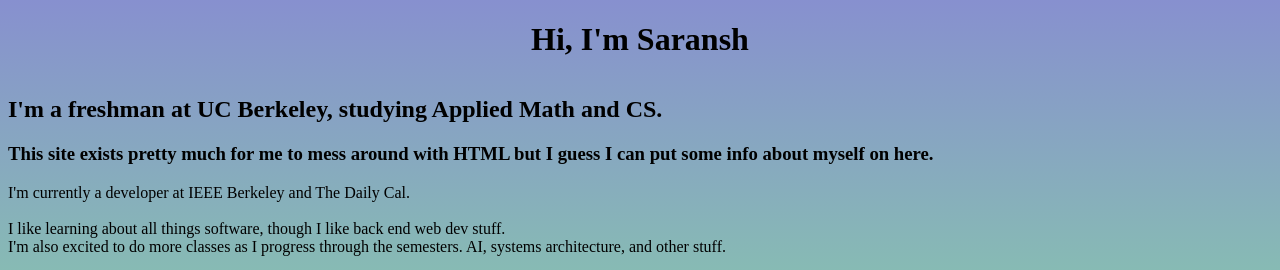
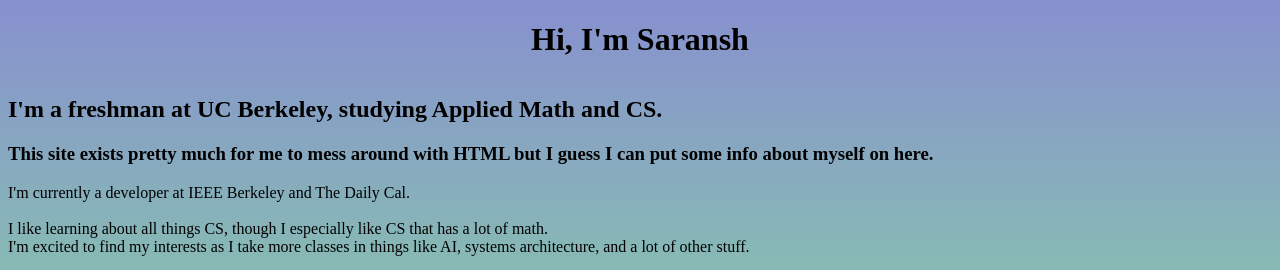
Before and after one commit to theSSaini/IEEE-Scribbl-exercises, a plain HTML site: page index.html in a window 1280 px wide. Shown: the top 270 px of the page. Drawn offline with Linux system fonts and the light colour scheme.

Commit message:
updated HTML

```diff
--- a/index.html
+++ b/index.html
@@ -45,10 +45,10 @@
         I'm currently a developer at IEEE Berkeley and The Daily Cal.
         <br>
         <br>
-        I like learning about all things software, though I like back end web dev stuff.
+        I like learning about all things CS, though I especially like CS that has a lot of math.
         <br>
-        I'm also excited to do more classes as I progress through the semesters. AI, systems architecture, and other
-        stuff.
+        I'm excited to find my interests as I take more classes in things like AI, systems architecture, and a lot of
+        other stuff.
     </p>
 
     <div>
```
